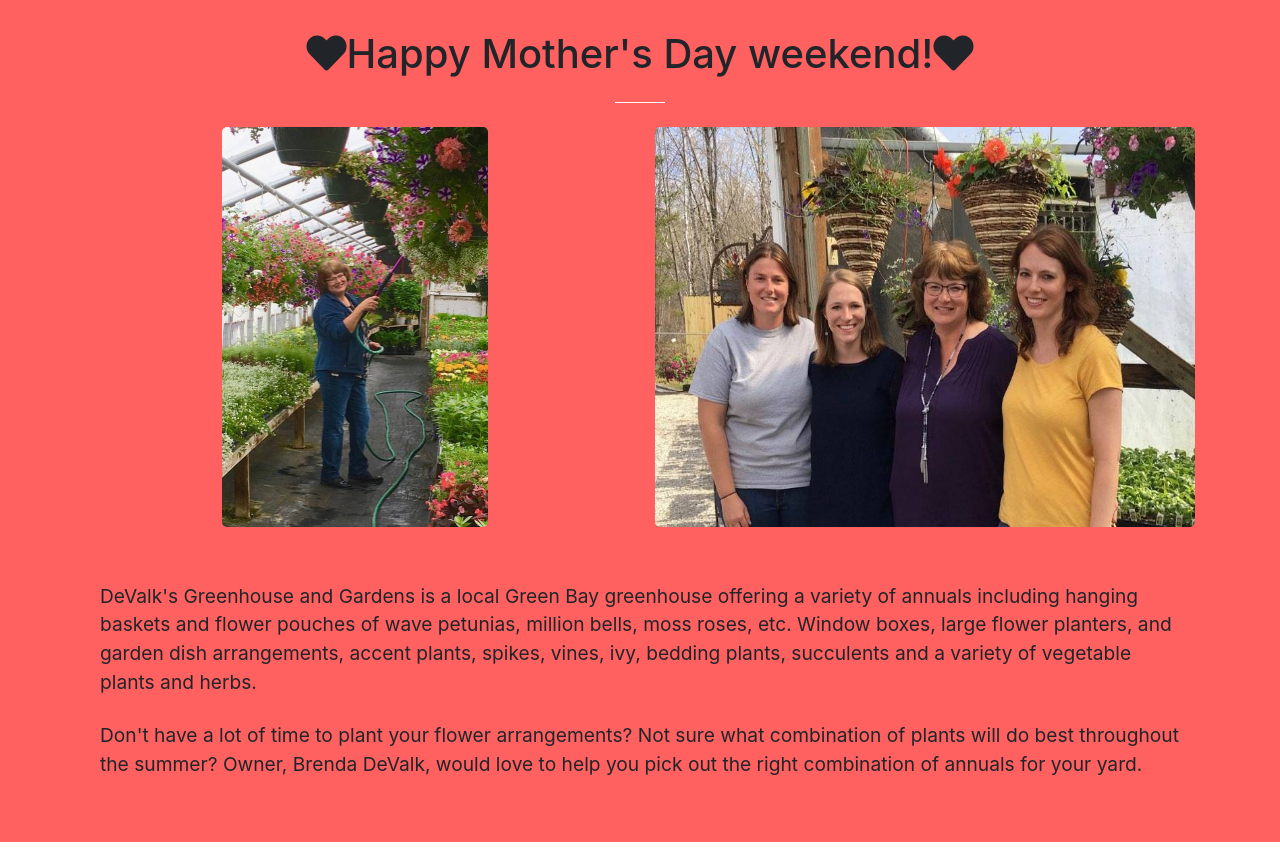
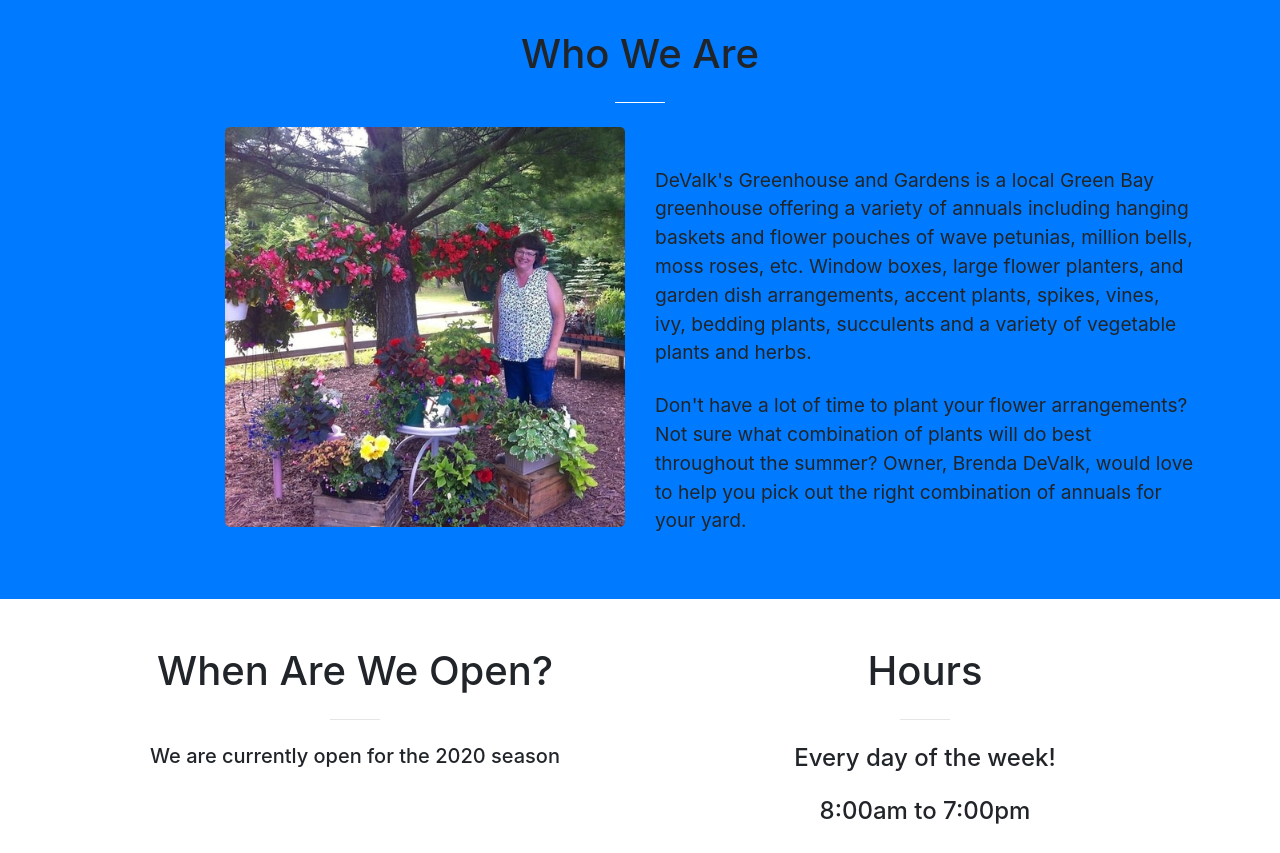
Before and after one commit to DaCastle/greenhouse, a website with bundled scripts: page index.html in a window 1280 px wide. Shown: the part 1240-2093 px from the top of the page. Built offline with nearby package versions, Linux system fonts and the light colour scheme.

Commit message:
Revert "2020 mother's day update"
This reverts commit e055acc910e84c9503c6823bb825644951099bf0.

```diff
--- a/index.html
+++ b/index.html
@@ -204,41 +204,34 @@
       </div>
     </div>
 
-    <section style="background-color:#ff6060" id="aboutus">
+    <section class="bg-primary" id="aboutus">
       <div class="container">
         <div class="row">
           <div class="col-lg-12 mx-auto text-center">
-            <h1 class="section-heading">
-              <span class="fas fa-heart"></span>Happy Mother's Day weekend!<span
-                class="fas fa-heart"
-              ></span>
-            </h1>
+            <h1 class="section-heading">Who We Are</h1>
             <hr class="light my-4" />
           </div>
         </div>
         <div class="row">
-          <div class="col-lg-6 col-md-6 img-container">
-            <img src="./img/66687.jpeg" />
+          <div class="col-lg-6 col-md-12 img-container">
+            <img src="./img/brenda.jpg" />
           </div>
-          <div class="col-lg-6 col-md-6">
-            <img src="./img/66689.jpeg" />
-          </div>
-        </div>
-        <div class="col-lg-12">
+          <div class="col-lg-6 col-md-12">
             <p class="mb-4 top-margin larger-text">
               DeValk's Greenhouse and Gardens is a local Green Bay greenhouse
               offering a variety of annuals including hanging baskets and flower
               pouches of wave petunias, million bells, moss roses, etc. Window
               boxes, large flower planters, and garden dish arrangements, accent
-            plants, spikes, vines, ivy, bedding plants, succulents and a variety
-            of vegetable plants and herbs.
+              plants, spikes, vines, ivy, bedding plants, succulents and a
+              variety of vegetable plants and herbs.
             </p>
             <p class="larger-text">
-            Don't have a lot of time to plant your flower arrangements? Not sure
-            what combination of plants will do best throughout the summer?
-            Owner, Brenda DeValk, would love to help you pick out the right
-            combination of annuals for your yard.
+              Don't have a lot of time to plant your flower arrangements? Not
+              sure what combination of plants will do best throughout the
+              summer? Owner, Brenda DeValk, would love to help you pick out the
+              right combination of annuals for your yard.
             </p>
+          </div>
         </div>
       </div>
     </section>
--- a/scss/_aboutus.scss
+++ b/scss/_aboutus.scss
@@ -1,7 +1,6 @@
 #aboutus {
     .img-container {
         margin-bottom: 1rem;
-        text-align: center;
     }
 
     .top-margin {
@@ -12,27 +11,14 @@
         font-size: 1.2em;
     }
 
-    img {
-        height: auto;
-        width: auto;
-        max-width: 100%;
-    }
-
-    @media (min-width: 767px) {
-        img {
-            height: 219px;
-            width: auto;
-        }
-    }
-
-    @media (min-width: 1200px) {
+    @media (min-width: 992px) {
         img {
             height: 400px;
             width: auto;
         }
 
         .img-container {
-            text-align: center;
+            text-align: right;
         }
     }
 }
```
Also changed, not shown: css/creative.css, css/creative.min.css, img/66687.jpeg (deleted), img/66689.jpeg (deleted). Lines whose indentation alone changed are shown as unchanged.
